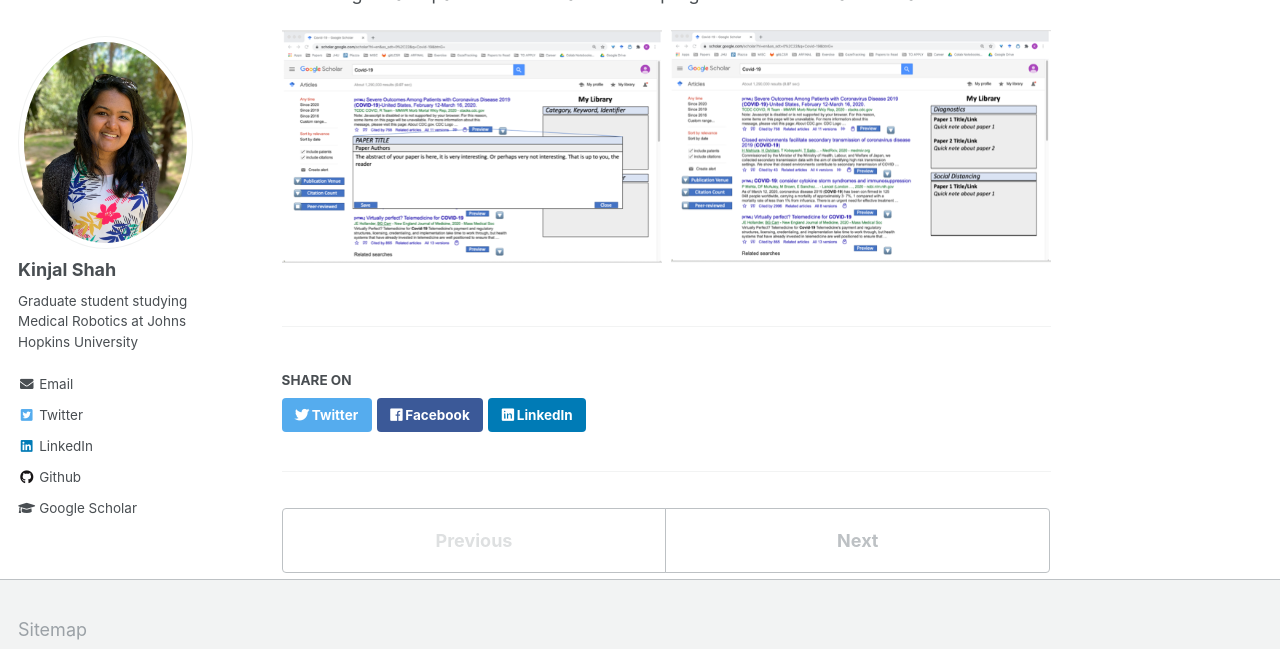
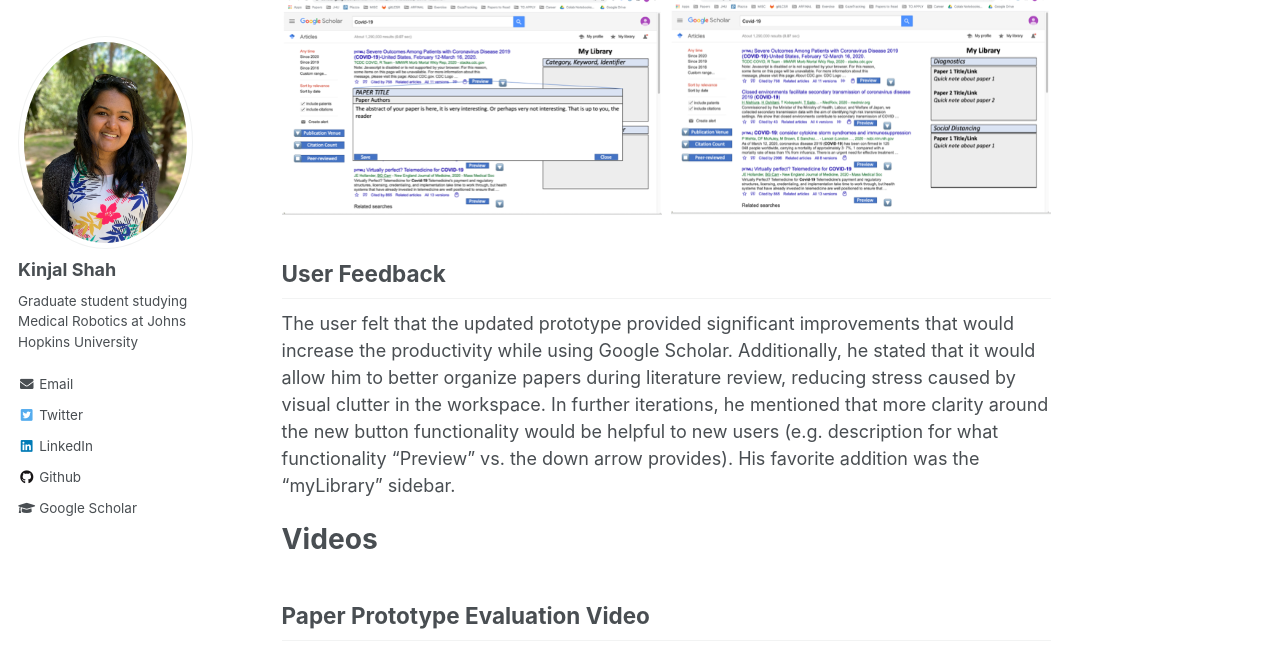
Before and after one commit to kinjmshah/kinjmshah.github.io, a Jekyll site: the page built from _portfolio/HCI_CI_LoFiPrototype.md, in a window 1280 px wide and 1400 px high, scrolled down 5964 px. Shown: the top 649 px of the window. Built offline with Jekyll 4.4.1, drawn with Linux system fonts in a browser that asks for light colours; some of the changed text lies outside the part shown; grey boxes are pictures that could not be loaded.

Commit message:
Update HCI_CI_LoFiPrototype.md

```diff
--- a/_portfolio/HCI_CI_LoFiPrototype.md
+++ b/_portfolio/HCI_CI_LoFiPrototype.md
@@ -3,7 +3,7 @@ title: "Human-Computer Interaction Contextual Inquiry and Low-Fidelity Prototypi
 permalink: /portfolio/HCI
 ---
 
-## Proposed Platform Re-design: Google Scholar
+# Proposed Platform Re-design: Google Scholar
 
 Google Scholar is a tool widely used to conduct research. As a leading search engine, Google and Google Scholar provide unparalleled search results and are invaluable resources. For those who know what they are looking for, the tool is very easy to use and allows for quick identification of target papers, patents, and books. However, for those pursuing research into a new domain, the user interface does not enable an organized and systematic search of published literature. Given the increase in electronic publishing of research, a redesign of the interface would increase productivity and lower frustration during literature search.
 
@@ -125,3 +125,15 @@ During contextual inquiry I noticed the user did not use the myLibrary functiona
 <div align="center">
   <img src='/images/hci/myLibrary.png'>
 </div>
+
+## User Feedback
+
+The user felt that the updated prototype provided significant improvements that would increase the productivity while using Google Scholar. Additionally, he stated that it would allow him to better organize papers during literature review, reducing stress caused by visual clutter in the workspace. In further iterations, he mentioned that more clarity around the new button functionality would be helpful to new users (e.g. description for what functionality "Preview" vs. the down arrow provides). His favorite addition was the "myLibrary" sidebar.
+
+# Videos
+
+## Paper Prototype Evaluation Video
+<iframe width="560" height="315" src="https://www.youtube.com/embed/vBmYA_ROjwo" frameborder="0" allow="accelerometer; autoplay; clipboard-write; encrypted-media; gyroscope; picture-in-picture" allowfullscreen></iframe>
+
+## Contextual Inquiry Video
+<iframe width="560" height="315" src="https://www.youtube.com/embed/IslReOEaMnM" frameborder="0" allow="accelerometer; autoplay; clipboard-write; encrypted-media; gyroscope; picture-in-picture" allowfullscreen></iframe>
```
